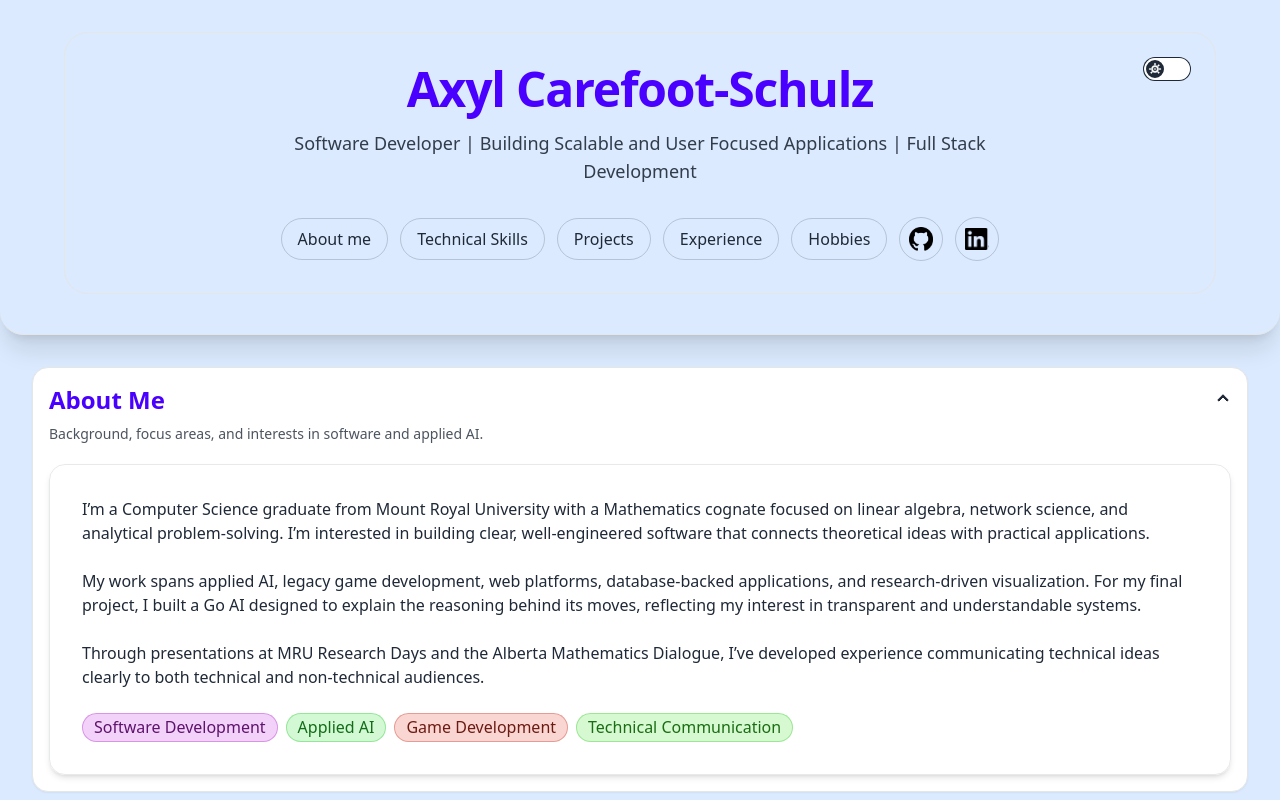
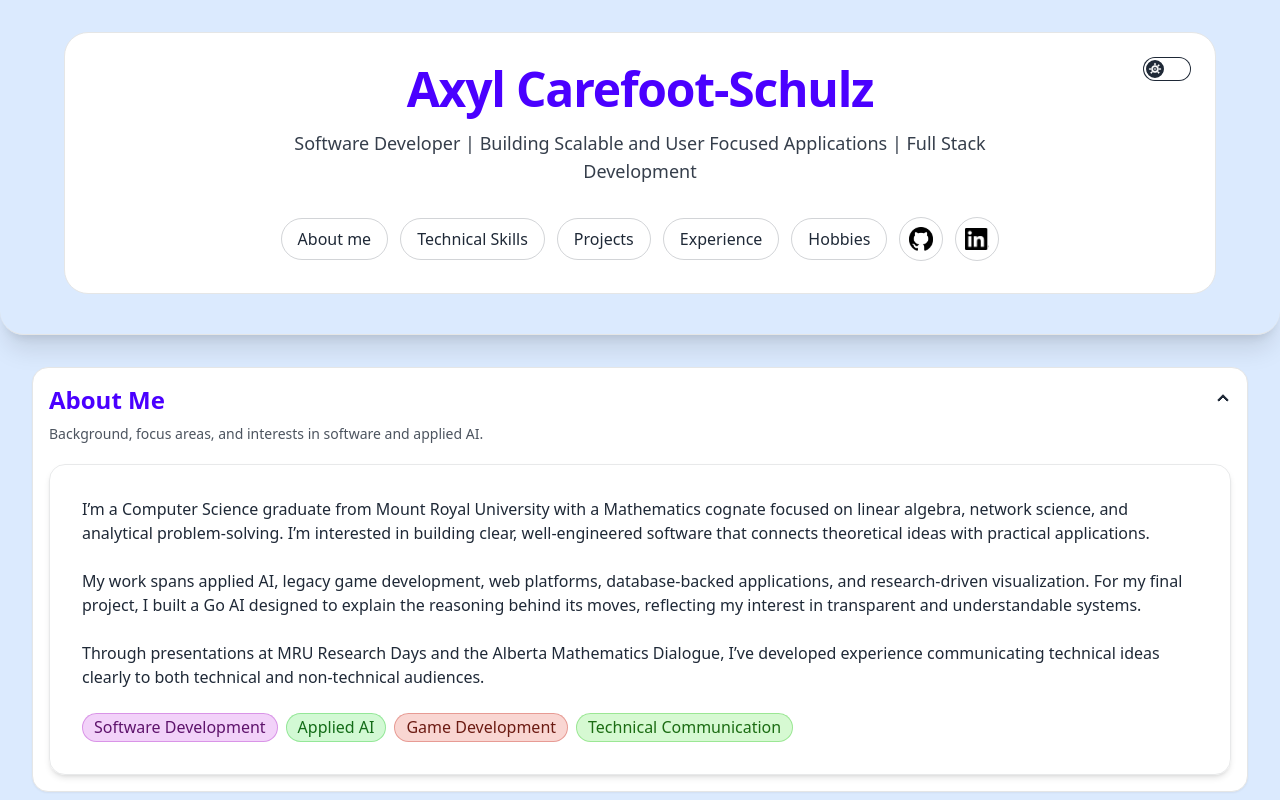
Before and after one commit to axyl-casc/axyl-casc.github.io, a React (Vite) app: page / in a window 1280 px wide. Shown: the top 800 px of the page. Built offline with nearby package versions, Linux system fonts and the light colour scheme.

Commit message:
Set header shell and tag page cards to white background

```diff
--- a/src/components/CardGrid.tsx
+++ b/src/components/CardGrid.tsx
@@ -2,11 +2,19 @@ import type { CSSProperties } from 'react';
 import type { CardItem } from '../types';
 import { getTagHue } from '../utils/tagColors';
 
-export function CardGrid({ items, grid = false }: { items: CardItem[]; grid?: boolean }) {
+export function CardGrid({
+  items,
+  grid = false,
+  cardClassName = ''
+}: {
+  items: CardItem[];
+  grid?: boolean;
+  cardClassName?: string;
+}) {
   return (
     <div className={grid ? 'grid grid-cols-1 sm:grid-cols-2 md:grid-cols-3 lg:grid-cols-4 gap-6' : 'space-y-6'}>
       {items.map((item) => (
-        <a key={item.href} href={item.href} className="card content-card transition-all duration-200">
+        <a key={item.href} href={item.href} className={`card content-card transition-all duration-200 ${cardClassName}`.trim()}>
           <div className="card-body">
             <h3 className="card-title text-primary">{item.title}</h3>
             <p className="text-base-content/80">{item.description}</p>
--- a/src/pages/TagPage.tsx
+++ b/src/pages/TagPage.tsx
@@ -43,7 +43,7 @@ export function TagPage({ tag }: { tag: string }) {
       <h2 className="text-2xl font-bold">Tagged: {tag}</h2>
       <p className="text-base-content/80">Found {items.length} related {items.length === 1 ? 'link' : 'links'}.</p>
       {items.length > 0 ? (
-        <CardGrid items={items} grid />
+        <CardGrid items={items} grid cardClassName="bg-white" />
       ) : (
         <div className="alert alert-info">No links found for this tag yet.</div>
       )}
--- a/src/styles/index.css
+++ b/src/styles/index.css
@@ -20,7 +20,7 @@
 
   .header-shell {
     @apply max-w-6xl text-center px-6 py-8 rounded-3xl border border-base-300;
-    background-color: hsl(var(--b1));
+    background-color: #ffffff;
   }
 
   .header-theme-control {
```
